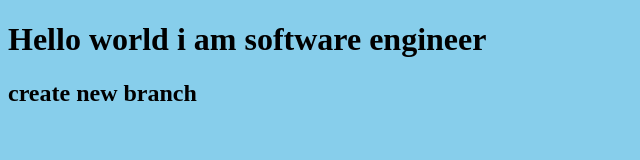
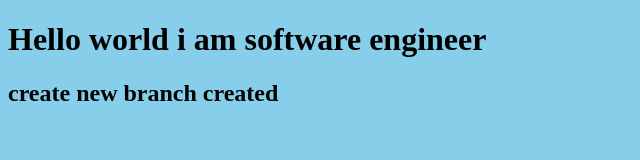
Before and after one commit to Amarkant12/project1, a plain HTML site: page index.html in a window 1280 px wide. Shown: the whole page, without its empty margins (0-640 px from the left). Drawn offline with Linux system fonts and the light colour scheme.

Commit message:
new commit

```diff
--- a/index.html
+++ b/index.html
@@ -9,6 +9,6 @@
 <link rel="stylesheet" href="style.css">
 <body>
     <h1>Hello world i am software engineer</h1>
-    <h2>create new branch</h2>
+    <h2>create new branch created</h2>
 </body>
 </html>
```
